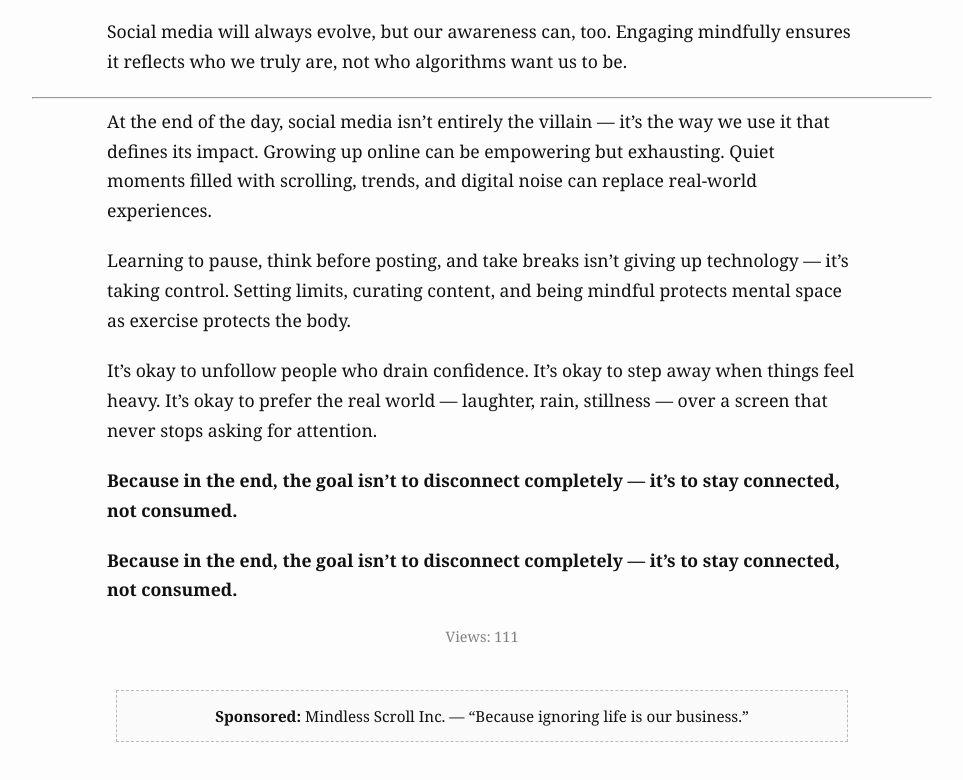
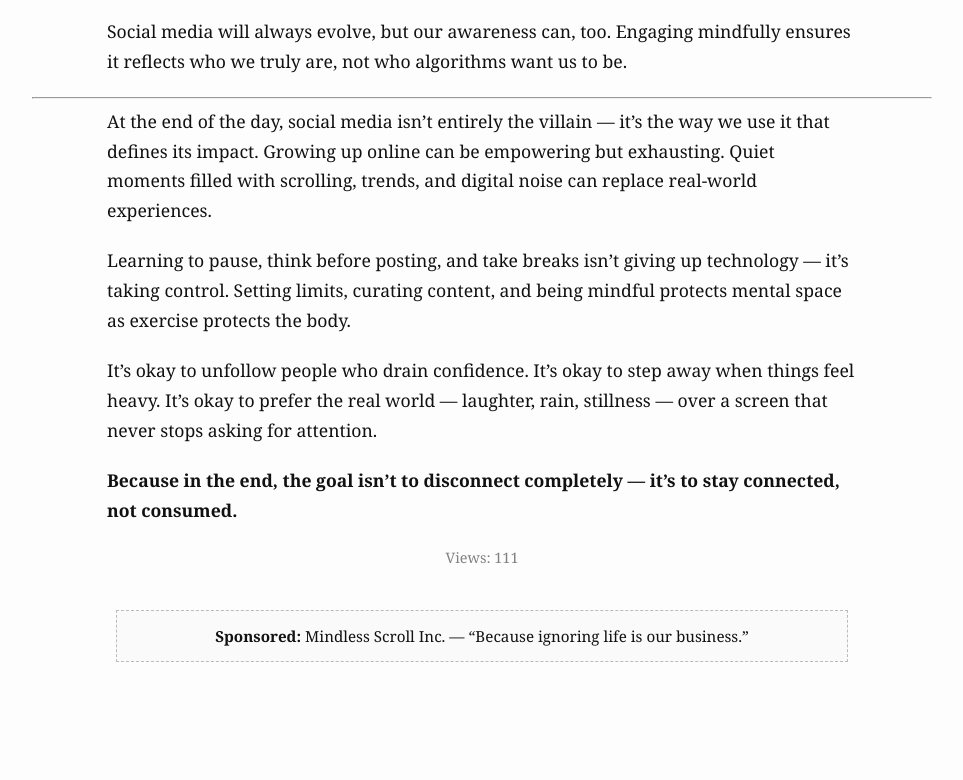
Before and after one commit to angelau013012-wq/echoandexit, a plain HTML site: page index.html in a window 1280 px wide. Shown: the part 5386-6166 px from the top of the page, without its empty margins (158-1121 px from the left). After the commit the page ends 6108 px from the top, so only its background shows below. Drawn offline with Linux system fonts and the light colour scheme.

Commit message:
Update index.html

```diff
--- a/index.html
+++ b/index.html
@@ -168,10 +168,6 @@ style="width:100%; max-width:800px; border-radius:12px; margin:30px auto; displa
 
   <p><strong>Because in the end, the goal isn’t to disconnect completely — it’s to stay connected, not consumed.</strong></p>
 
-  <!-- your podcast section or last paragraph -->
-  <p><strong>Because in the end, the goal isn’t to disconnect completely — it’s to stay connected, not consumed.</strong></p>
-
-</body>
 </html>
 
   <p style="text-align:center; color:gray; font-size:0.9em;">
```
